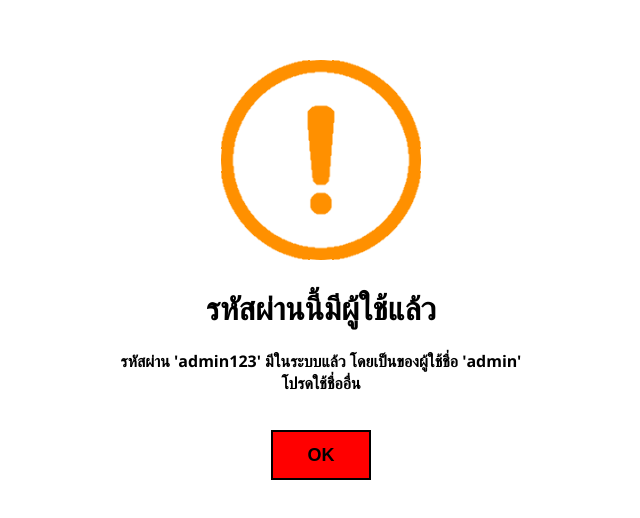
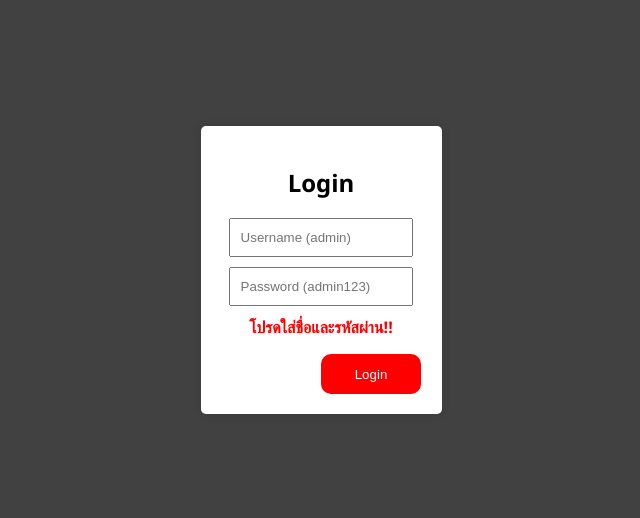
Before and after one commit to UnknownHat832553/MEME, a plain HTML site: page index.html in a window 1280 px wide. Shown: the part 138-656 px from the top of the page, without its empty margins (319-959 px from the left). Drawn offline with Linux system fonts and the light colour scheme.

Commit message:
Update index.html

```diff
--- a/index.html
+++ b/index.html
@@ -3,57 +3,112 @@
 <head>
     <meta charset="UTF-8">
     <meta name="viewport" content="width=device-width, initial-scale=1.0">
-    <title>Waning</title>
-    <link rel="icon" href="warning.png" type="x.png">
+    <title>Login</title>
+    <link rel="icon" href="logo.png" type="x.png">
     <style>
         body{
             display: flex;
             justify-content: center;
             align-items: center;
             height: 100vh;
-            background-color: white;
+            background-color: #414141;
             flex-direction: column;
             overflow: hidden;
             font-family: 'Segoe UI', Tahoma, Geneva, Verdana, sans-serif;
         }
-
-        p{
+        .container{
+            background: white;
+            padding: 20px;
+            box-shadow: 0 0 10px rgba(0, 0, 0, 0.1);
+            border-radius: 5px;
+            text-align: center;
+        }
+        input{
+            display: block;
+            margin: 10px auto;
+            padding: 10px;
+            width: 80%;
+        }
+        .message{
+            margin-top: 10px;
             font-weight: bold;
+            color: red;
         }
-
+        .button-container{
+            position: relative;
+            width: 100px;
+            height: 40px;
+            margin: auto;
+        }
         button{
-            margin-top: 20px;
-            width: 100px;
-            height: 50px;
-            color: black;
-            font-weight: bold;
-            font-size: large;
-            background-color: red;
-            border: solid 2px rgb(0, 0, 0);
+            border-radius: 10px;
+            position: absolute;
+            width: 100%;
+            height: 100%;
+            background: red;
+            color: rgb(255, 255, 255);
+            border: none;
+            cursor: pointer;
+            transition: transform 0.05s ease, left 0.05s ease, top 0.05s ease, background 0.2s ease;
         }
 
         button:hover{
-            transition: 0.2s ease-in-out;
-            transform: scale(1.1);
-        }
-
-        button:active{
-            background-color: green;
+            transform: scale(1.2);
         }
     </style>
 </head>
 <body>
-    <center>
-        <img src="warning.png" width="200px">
-        <h1>รหัสผ่านนี้มีผู้ใช้แล้ว</h1>
-        <p>รหัสผ่าน 'admin123' มีในระบบแล้ว โดยเป็นของผู้ใช้ชื่อ 'admin'
-            <br>โปรดใช้ชื่ออื่น</p>
-        <button onclick="openLink()">OK</button>
-    </center>
+    <div class="container">
+        <h2>Login</h2>
+        <input type="text" id="username" placeholder="Username (admin)">
+        <input type="password" id="password" placeholder="Password (admin123)">
+        <p id="message" class="message">โปรดใส่ชื่อและรหัสผ่าน!!</p>
+        <div class="button-container">
+            <button id="loginBtn">Login</button>
+        </div>
+    </div>
     <script>
-        function openLink() {
-          window.location.href = "index.html";
+        const loginBtn = document.getElementById("loginBtn");
+        const username = document.getElementById("username");
+        const password = document.getElementById("password");
+        const message = document.getElementById("message");
+        const buttonContainer = document.querySelector(".button-container");
+
+        function moveButton() {
+            let x = Math.random() * (window.innerWidth - 150);
+            let y = Math.random() * (window.innerHeight - 60);
+            buttonContainer.style.position = "absolute";
+            buttonContainer.style.left = `${x}px`;
+            buttonContainer.style.top = `${y}px`;
         }
-      </script>
+
+        function checkInput() {
+            if (username.value === "admin" && password.value === "admin123") {
+                message.textContent = "ล็อกอินสำเร็จ!";
+                message.style.color = "green";
+                loginBtn.style.background = "green";
+            } else {
+                message.textContent = "ชื่อหรือรหัสผ่านไม่ถูกต้อง!";
+                message.style.color = "red";
+                loginBtn.style.background = "red";
+            }
+        }
+
+        loginBtn.addEventListener("mouseover", () => {
+            if (username.value !== "admin" || password.value !== "admin123") {
+                moveButton();
+            }
+        });
+
+        loginBtn.addEventListener("click", () => {
+            checkInput();
+            if (username.value === "admin" && password.value === "admin123") {
+                window.location.href = "home.html";
+            }
+        });
+
+        username.addEventListener("input", checkInput);
+        password.addEventListener("input", checkInput);
+    </script>
 </body>
 </html>
```
